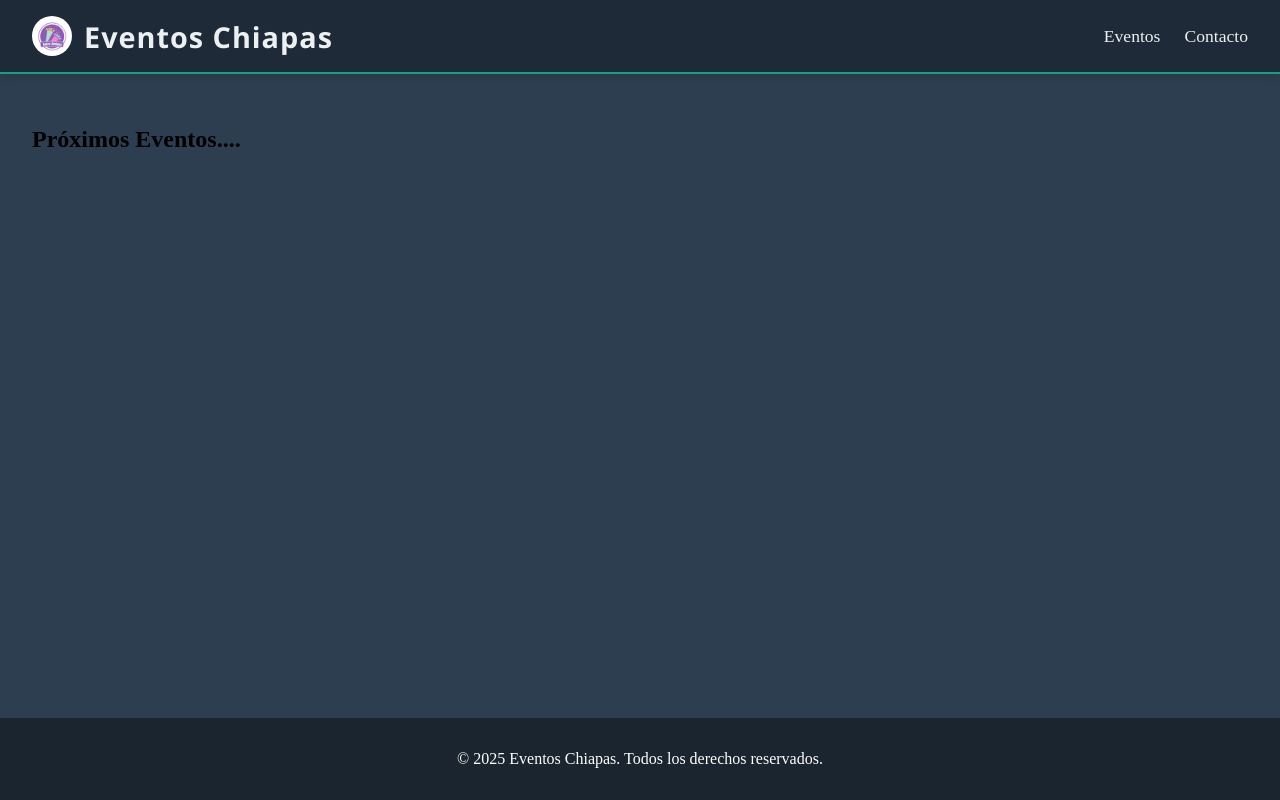
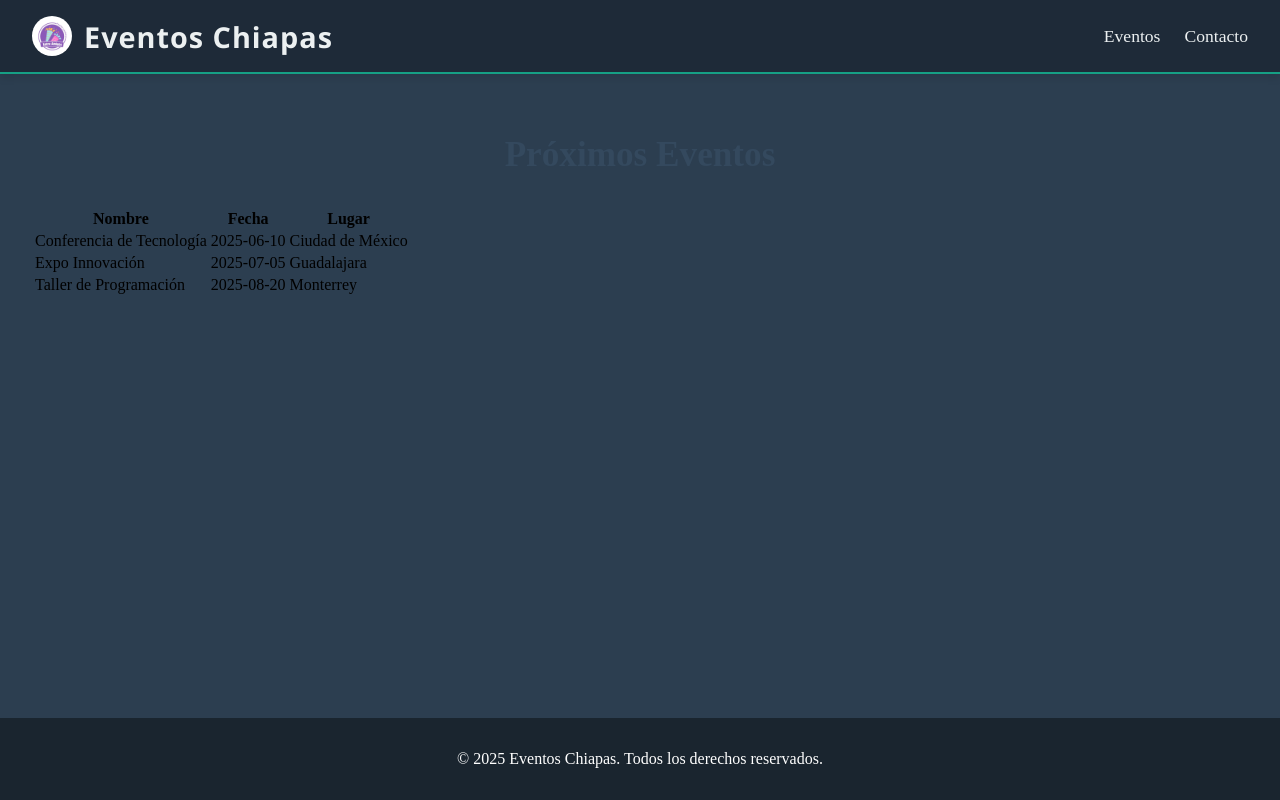
Before and after one commit to alexander1939/EventChiapas, a React (Vite) app: page /events in a window 1280 px wide. Built offline with nearby package versions, Linux system fonts and the light colour scheme.

Commit message:
Datos ficticios de eventos

```diff
--- a/src/pages/event.tsx
+++ b/src/pages/event.tsx
@@ -1,9 +1,42 @@
 import React from 'react';
+
+interface Evento {
+  id: number;
+  nombre: string;
+  fecha: string;
+  lugar: string;
+}
+
+const events: Evento[] = [
+  { id: 1, nombre: 'Conferencia de Tecnología', fecha: '2025-06-10', lugar: 'Ciudad de México' },
+  { id: 2, nombre: 'Expo Innovación', fecha: '2025-07-05', lugar: 'Guadalajara' },
+  { id: 3, nombre: 'Taller de Programación', fecha: '2025-08-20', lugar: 'Monterrey' },
+];
 
 const Event: React.FC = () => {
   return (
-    <div className="page-container">
-      <h2>Próximos Eventos....</h2>
+    <div className="wrapper">
+      <h2 className="contact-title">Próximos Eventos</h2>
+      <div className="overflow-x-auto">
+        <table className="min-w-full border border-gray-200">
+          <thead className="bg-gray-100">
+            <tr>
+              <th className="text-left px-4 py-2 border-b">Nombre</th>
+              <th className="text-left px-4 py-2 border-b">Fecha</th>
+              <th className="text-left px-4 py-2 border-b">Lugar</th>
+            </tr>
+          </thead>
+          <tbody>
+            {events.map((evento) => (
+              <tr key={evento.id} className="hover:bg-gray-50">
+                <td className="px-4 py-2 border-b">{evento.nombre}</td>
+                <td className="px-4 py-2 border-b">{evento.fecha}</td>
+                <td className="px-4 py-2 border-b">{evento.lugar}</td>
+              </tr>
+            ))}
+          </tbody>
+        </table>
+      </div>
     </div>
   );
 };
```
